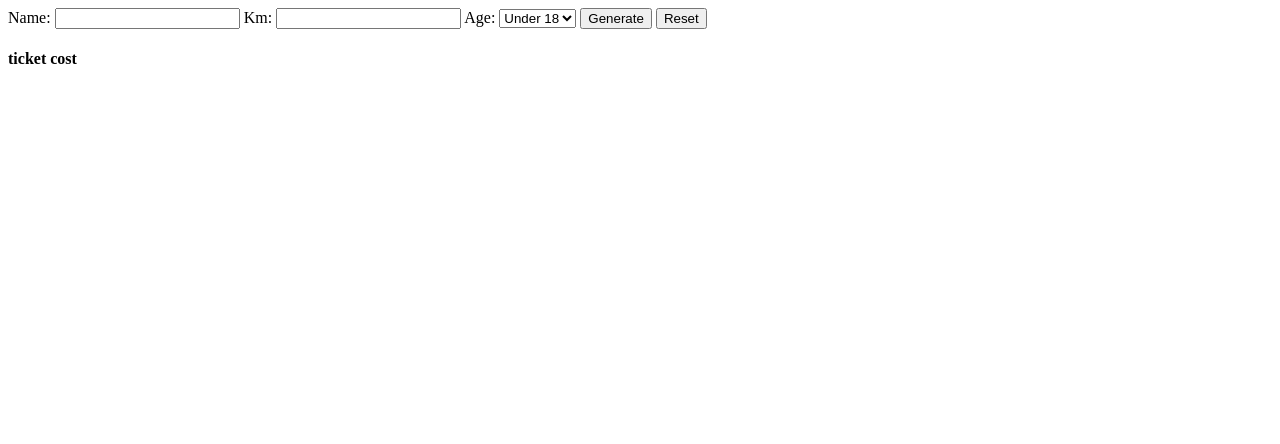
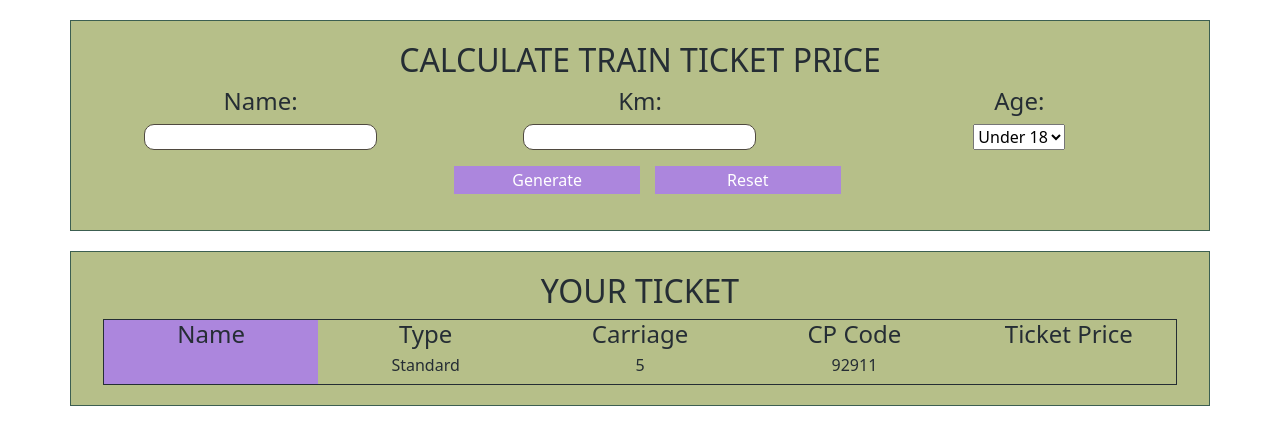
Before and after one commit to AriannaRuggirello/js-biglietto-treno-form, a plain HTML site: page index.html in a window 1280 px wide. Drawn offline with nearby package versions, Linux system fonts and the light colour scheme.

Commit message:
css, user js

```diff
--- a/css/style.css
+++ b/css/style.css
@@ -0,0 +1,46 @@
+*{
+    margin: 0;
+    padding: 0;
+    box-sizing: border-box;
+}
+
+main{
+   height: 100vh;
+}
+
+section{
+
+    margin: 20px auto;
+    border: 1px solid #3c5f51;
+    background-color: #b6bf89;
+    color: #252d34;
+    padding: 20px;
+}
+
+h1{
+    text-align: center;
+}
+
+input{
+    text-align: center;
+    border:1px solid #4F493F;
+    border-radius: 10px;
+}
+
+button{
+    background-color: #ac86dd;
+    border: 2px solid #ac86dd;
+    color: white;
+    margin-left: 15px;
+}
+
+.banner{
+    border: #252d34 1px solid;
+    margin: 0 20px;
+}
+
+.passenger{
+    background-color: #ac86dd;
+
+
+}
--- a/index.html
+++ b/index.html
@@ -4,31 +4,72 @@
     <meta charset="UTF-8">
     <meta http-equiv="X-UA-Compatible" content="IE=edge">
     <meta name="viewport" content="width=device-width, initial-scale=1.0">
+    <link href="https://cdn.jsdelivr.net/npm/bootstrap@5.3.0-alpha3/dist/css/bootstrap.min.css" rel="stylesheet" integrity="sha384-KK94CHFLLe+nY2dmCWGMq91rCGa5gtU4mk92HdvYe+M/SXH301p5ILy+dN9+nJOZ" crossorigin="anonymous">
     <link rel="stylesheet" href="css/style.css">
     <title>Train Boolean</title>
 </head>
 <body>
+    <main>
+        <section class="container text-center">
+            <h2>CALCULATE TRAIN TICKET PRICE</h2>
+            <div class="row">
+                <div class="col">
+                    <h4> Name:</h4>
+                    <input type="text" name="nome" id="userName">
+                </div>
 
-    <section>
-        Name:
-        <input type="text" name="nome" id="userName">
-        Km:
+                <div class="col">
+                    <h4> Km: </h4>
                     <input type="text" name="km" id="kmToGo">
-        Age:
+                </div>
+
+                <div class="col">
+                    <h4>Age: </h4>
                     <select name="age" id="ageSelector">
                         <option value="under18">Under 18</option>
                         <option value="over18">Over 18</option>
                         <option value="over65">Over 65</option>
                     </select>
+                </div>
+            </div>
 
 
-        <button type="button" onClick="generate_ticket()">Generate</button>
-        <button type="button">Reset</button>
+            <div class="container overflow-hidden text-center ">
+                <div class="row  justify-content-center py-3">
+                    <button class="col-lg-2" type="button" onClick="generate_ticket()">Generate</button>
+                    <button class="col-lg-2" type="button">Reset</button>
+                </div>
+            </div>
         </section>
 
-    <section>
-        <h4 id="price">ticket cost</h4>
+        <section class="container text-center">
+            <h2>YOUR TICKET</h2>
+            <div class="row banner">
+                <div class="col passenger">
+                    <h4>Name</h4>
+                    <h6 id="user"></h6>
+                </div>
+                <div class="col">
+                    <h4>Type</h4>
+                    <h6>Standard</h6>
+                </div>
+                <div class="col">
+                    <h4>Carriage</h4>
+                    <h6>5</h6>
+                </div>
+                <div class="col">
+                    <h4>CP Code</h4>
+                    <h6>92911</h6>
+                </div>
+                <div class="col">
+                    <h4>Ticket Price</h4>
+                    <h6 id="price"></h6>
+
+                </div>
+            </div>
         </section>
+
+    </main>
 
     <script src="js/main.js"></script>
 </body>
--- a/js/main.js
+++ b/js/main.js
@@ -15,6 +15,8 @@ function generate_ticket(){
     // chiedere il nome
         userName = document.getElementById("userName").value;
         console.log(userName)
+
+        user = document.getElementById("user").innerHTML = userName ;
 
     // Il numero di chilometri da percorrere
         kmToGo = document.getElementById("kmToGo").value;
@@ -44,6 +46,6 @@ function generate_ticket(){
         }
 
         console.log(total);
-        document.getElementById("price").innerHTML = " Sono € :" + " " + total.toFixed(2);
+        document.getElementById("price").innerHTML = "€" + " " + total.toFixed(2);
 
 }
```
Lines whose indentation alone changed are shown as unchanged.
